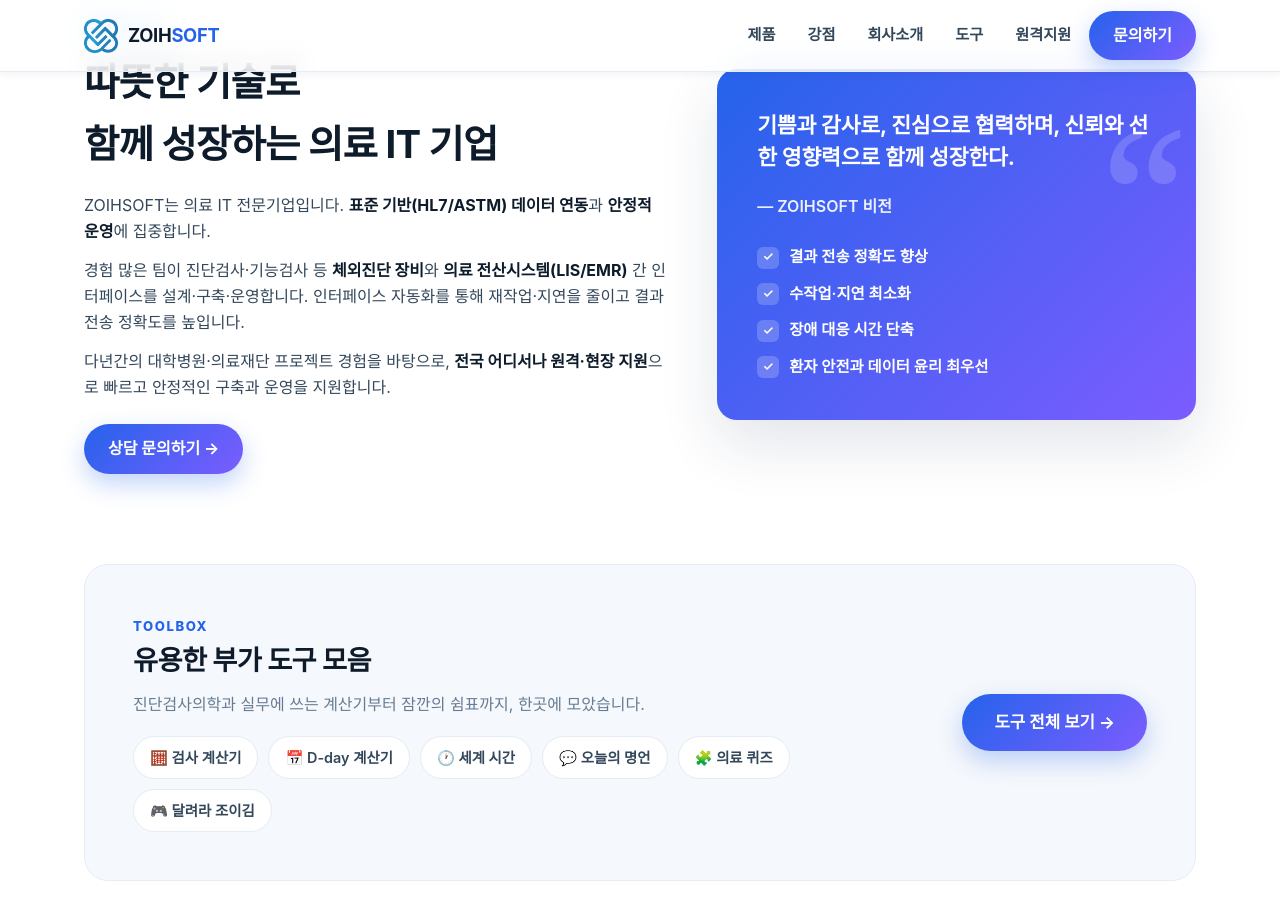
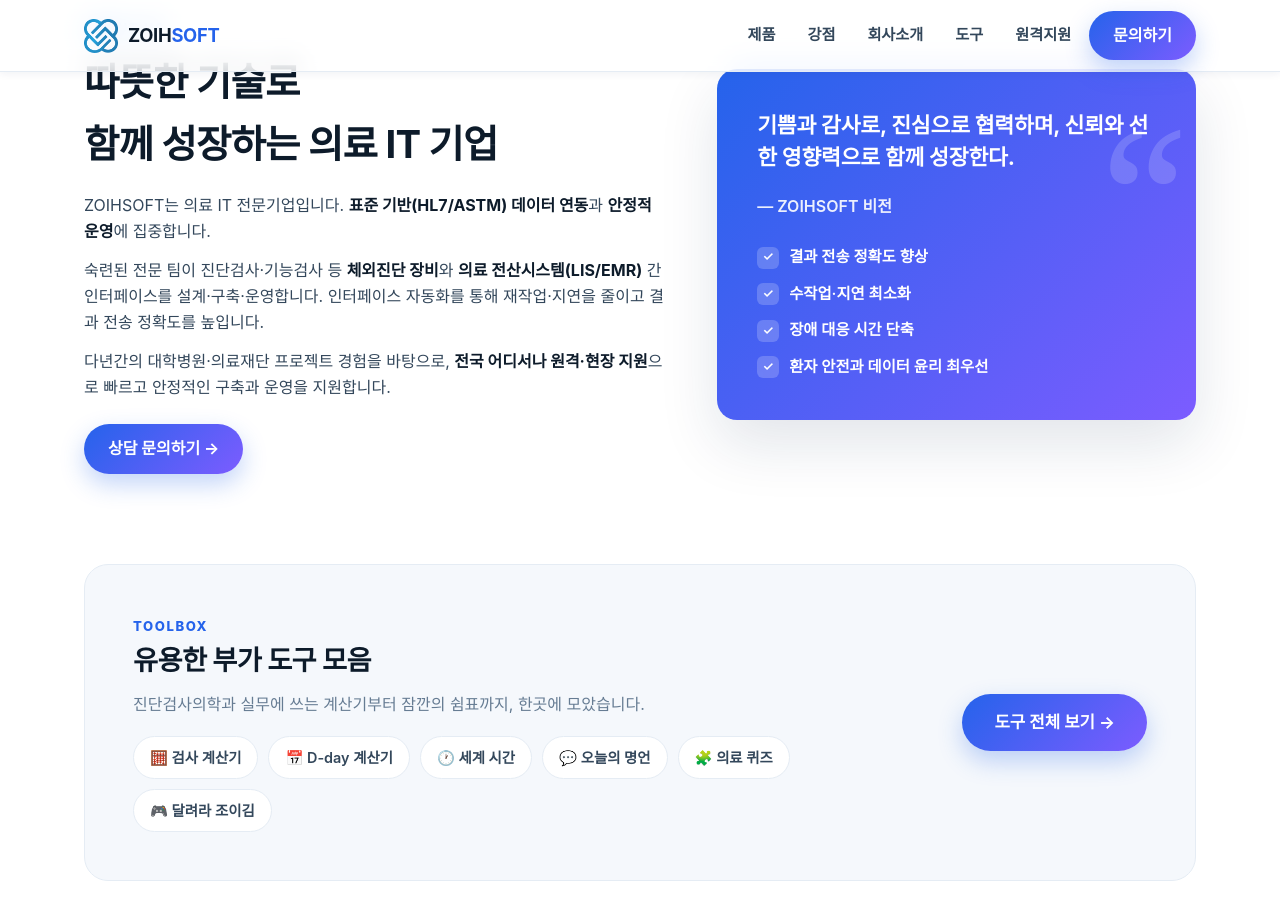
Before and after one commit to zoih-kihyun/zoih.github.io, a Jekyll site: the page built from index.html, in a window 1280 px wide and 900 px high, scrolled down 2169 px. Built offline with Jekyll 4.4.1, drawn with Linux system fonts in a browser that asks for light colours; some web fonts are replaced.

Commit message:
회사소개 톤 정리: 경력 연수 문구 제거
- tools.html 옛 회사소개 섹션의 평균/최대 경력 연수 문구를
  도메인 전문성 문구로 교체
- index.html About 문단 표현 정리

Co-Authored-By: Claude Opus 4.8 (1M context) <noreply@anthropic.com>
Claude-Session: https://claude.ai/code/session_01KmQaRxkX2RN91LG6EXQM8j

```diff
--- a/index.html
+++ b/index.html
@@ -102,7 +102,7 @@ description: "표준 기반(HL7/ASTM) 의료기기 인터페이스 · 원격/현
                 <span class="eyebrow">About us</span>
                 <h2 style="font-size:clamp(1.8rem,3.5vw,2.4rem);letter-spacing:-.02em;margin:12px 0 18px;">따뜻한 기술로<br>함께 성장하는 의료 IT 기업</h2>
                 <p>ZOIHSOFT는 의료 IT 전문기업입니다. <strong>표준 기반(HL7/ASTM) 데이터 연동</strong>과 <strong>안정적 운영</strong>에 집중합니다.</p>
-                <p>경험 많은 팀이 진단검사·기능검사 등 <strong>체외진단 장비</strong>와 <strong>의료 전산시스템(LIS/EMR)</strong> 간 인터페이스를 설계·구축·운영합니다. 인터페이스 자동화를 통해 재작업·지연을 줄이고 결과 전송 정확도를 높입니다.</p>
+                <p>숙련된 전문 팀이 진단검사·기능검사 등 <strong>체외진단 장비</strong>와 <strong>의료 전산시스템(LIS/EMR)</strong> 간 인터페이스를 설계·구축·운영합니다. 인터페이스 자동화를 통해 재작업·지연을 줄이고 결과 전송 정확도를 높입니다.</p>
                 <p>다년간의 대학병원·의료재단 프로젝트 경험을 바탕으로, <strong>전국 어디서나 원격·현장 지원</strong>으로 빠르고 안정적인 구축과 운영을 지원합니다.</p>
                 <a href="#contact" class="btn btn-primary" style="margin-top:10px;">상담 문의하기 →</a>
             </div>
--- a/tools.html
+++ b/tools.html
@@ -1168,7 +1168,7 @@ permalink: /tools/
                             <p>ZOIHSOFT는 의료 IT 전문기업입니다. "기쁨과 감사로, 진심으로 협력하며, 신뢰와 선한 영향력으로 함께 성장한다"는 비전을 지향합니다.</p>
                             <p>이 비전을 바탕으로 <strong>표준 기반(HL7/ASTM) 데이터 연동</strong>과 <strong>안정적 운영</strong>에 집중합니다.</p>
                             <p>경험 많은 팀이 진단검사·기능검사 등 <strong>체외진단 장비</strong>와 <strong>의료 전산시스템(LIS/EMR)</strong> 간 인터페이스를 설계·구축·운영합니다(예: RS-232/TCP-IP, ASTM/HL7).</p>
-                            <p><strong>경력</strong>: 핵심 구성원은 평균 <strong>약 18년</strong>, 최대 <strong>29년</strong>의 의료 IT 경력을 보유하고 있습니다.</p>
+                            <p><strong>전문성</strong>: 핵심 구성원은 체외진단 장비와 병원 전산(LIS/EMR)에 대한 깊은 이해를 바탕으로 검증된 인터페이스 역량을 갖추고 있습니다.</p>
                             <p><strong>목표</strong>: 결과 전송 정확도 향상, 수작업·지연 최소화, 장애 대응 시간 단축.</p>
                             <p>우리는 <strong>책임 있는 기술 운영</strong>을 지향하며 <strong>환자 안전</strong>과 <strong>데이터 윤리</strong>를 최우선으로 삼고, 인터페이스 자동화를 통해 재작업·지연을 줄이고 자원 낭비를 최소화합니다.</p>
                             <p>다년간 대학병원·의료재단 등 다양한 프로젝트 경험을 바탕으로 맞춤형 솔루션을 제공합니다. <strong>전국 어디서나 원격/현장 지원</strong>으로 빠르고 안정적인 구축과 운영을 지원합니다.</p>
```
